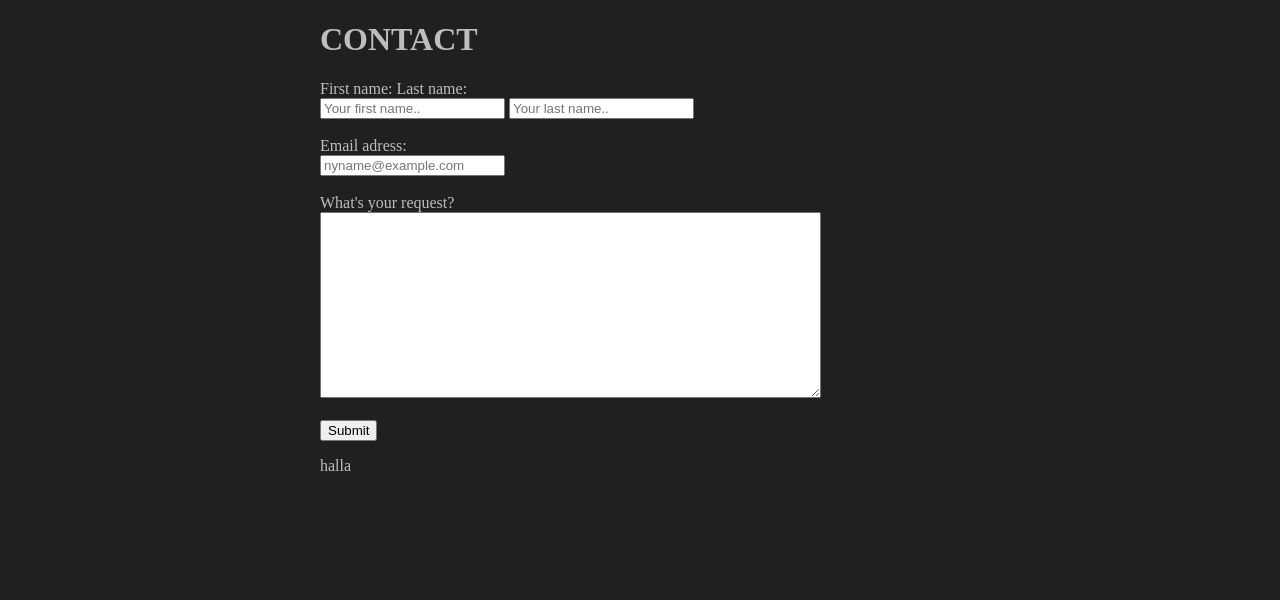
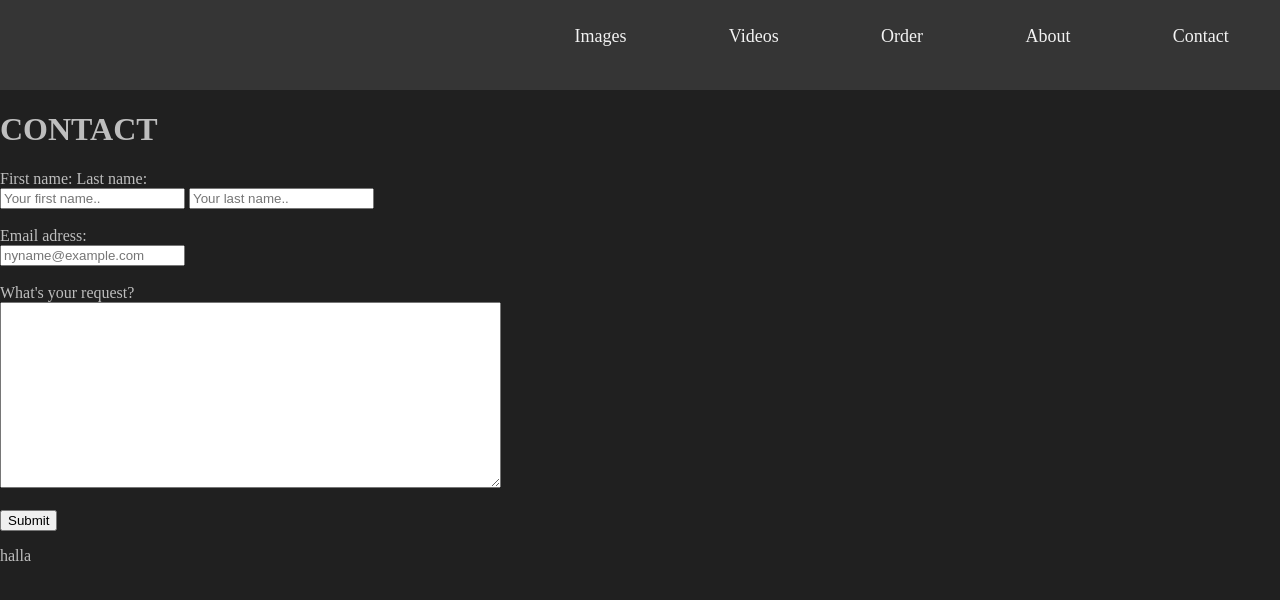
Before and after one commit to RoselinDawes/Webtek, a plain HTML site: page p3/conact.html in a window 1280 px wide. Drawn offline with Linux system fonts and the light colour scheme.

Commit message:
navbar alle sider

```diff
--- a/p3/conact.html
+++ b/p3/conact.html
@@ -4,7 +4,17 @@
         <meta charset="utf-8">
         <title> Contact </title>
         <link rel="stylesheet" href="css/contact.css">
+        <link rel="stylesheet" href="css/global.css">
     </head>
+
+    <div class="topnav">
+        <a href="conact.html">Contact</a>
+        <a href="about.html">About</a>
+        <a href="order.html">Order</a>
+        <a href="video.html">Videos</a>
+        <a href="photos.html">Images</a>
+    </div>
+
     <body>
         <h1>CONTACT</h1>
         <div>
--- a/p3/css/global.css
+++ b/p3/css/global.css
@@ -1,5 +1,5 @@
 body {
-    max-width: 1440px;
+    max-width: 100%;
     margin: auto;
     font-family: acumin pro;
     background-color: #202020;
```
Also changed, not shown: p3/about.html (+9 -9 lines), p3/homepage.html (+1 -1 lines), p3/order.html (+9 -0 lines), p3/photos.html (+8 -0 lines), p3/video.html (+8 -0 lines).
